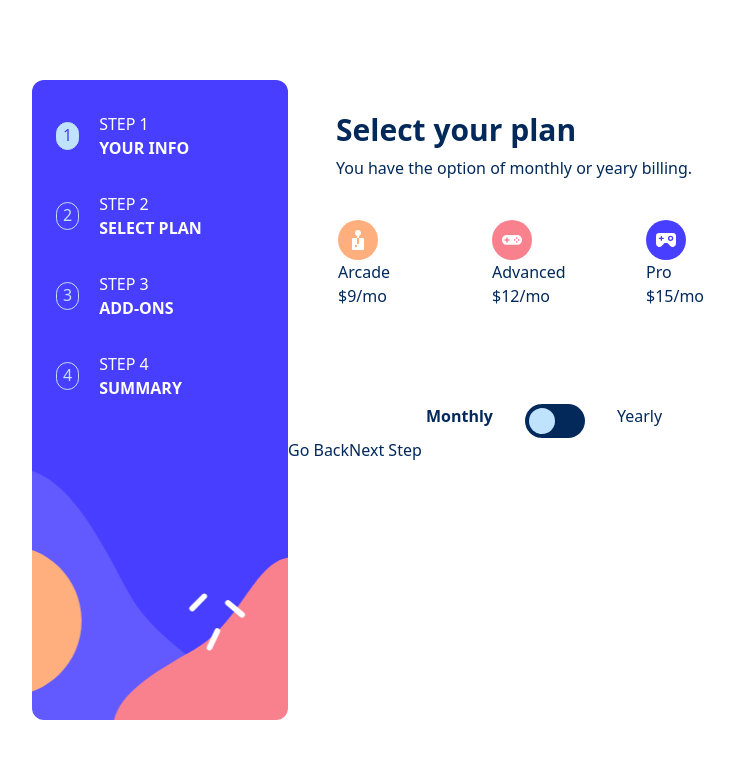
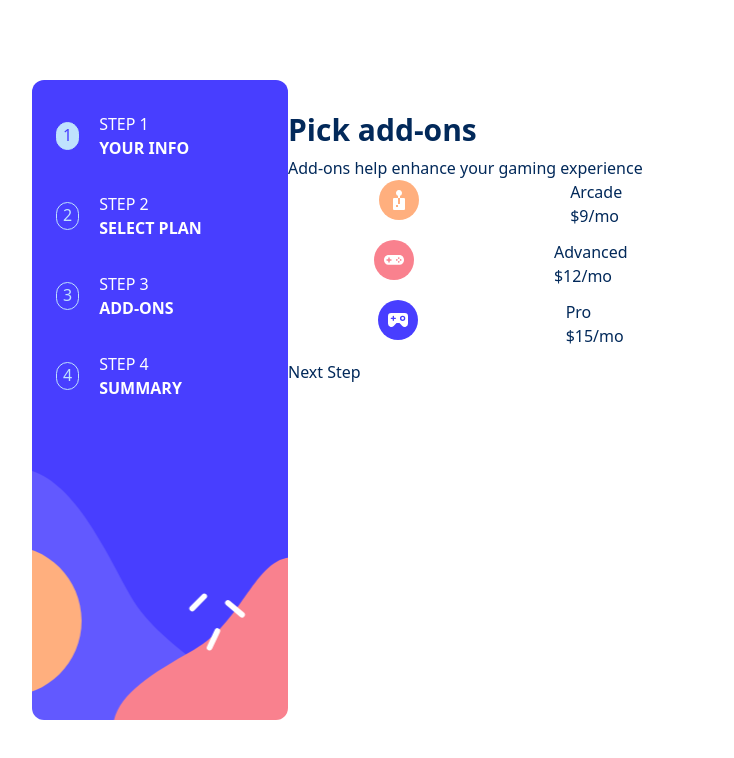
Before and after one commit to PrivDDOS/Angular-multiple-step-form, an Angular app: page / in a window 1280 px wide. Shown: the top 758 px of the page, without its empty margins (224-958 px from the left). Built offline with nearby package versions, Linux system fonts and the light colour scheme.

Commit message:
Finish step 2 monthly layout

```diff
--- a/src/app/components/home/home-component.html
+++ b/src/app/components/home/home-component.html
@@ -145,7 +145,7 @@ class="w-full h-screen flex justify-center items-center">
 
             <!-- Step 2 -->
 
-            <div *ngIf="formStep === 1" class="w-[100%]">
+            <div *ngIf="formStep === 3" class="w-[100%]">
 
                 <div class="pl-12">
                     <h1 class="font-semibold text-3xl pt-8">Select your plan</h1>
@@ -156,52 +156,58 @@ class="w-full h-screen flex justify-center items-center">
 
                     <div class="plan flex pl-[50px] pt-10 pb-6">
                         <div
-                        class="plan-box w-[140px] h-[160px]
+                        class="plan-box flex flex-col justify-around w-[140px] h-[160px]
                         rounded-xl cursor-pointer hover:border-1 hover:border-[var(--color-purple-600)]
-                        mr-4"
+                        mr-4 pl-4"
                         [ngClass]="{'border-1 border-[var(--color-purple-600)]': selectedPlan === 'arcade'}"
                         (click)="selectPlan('arcade')"
                         >
                             <div class="img">
                                 <img src="/assets/images/icon-arcade.svg" alt="arcade">
                             </div>
+                            <div>
                                 <h1>Arcade</h1>
                                 <h2>$9/mo</h2>
                             </div>
+                        </div>
 
                         <div
-                        class="plan-box w-[140px] h-[160px]
+                        class="plan-box flex flex-col justify-around w-[140px] h-[160px]
                         rounded-xl cursor-pointer hover:border-1 hover:border-[var(--color-purple-600)]
-                        mr-4"
+                        mr-4 pl-4"
                         [ngClass]="{'border-1 border-[var(--color-purple-600)]': selectedPlan === 'advanced'}"
                         (click)="selectPlan('advanced')"
                         >
                             <div class="img">
                                 <img src="/assets/images/icon-advanced.svg" alt="arcade">
                             </div>
+                            <div>
                                 <h1>Advanced</h1>
                                 <h2>$12/mo</h2>
                             </div>
+                        </div>
 
                         <div
-                        class="plan-box w-[140px] h-[160px]
+                        class="plan-box flex flex-col justify-around w-[140px] h-[160px]
                         rounded-xl cursor-pointer hover:border-1 hover:border-[var(--color-purple-600)]
-                        mr-4"
+                        mr-4 pl-4"
                         [ngClass]="{'border-1 border-[var(--color-purple-600)]': selectedPlan === 'pro'}"
                         (click)="selectPlan('pro')"
                         >
                             <div class="img">
                                 <img src="/assets/images/icon-pro.svg" alt="arcade">
                             </div>
+                            <div>
                                 <h1>Pro</h1>
                                 <h2>$15/mo</h2>
+                            </div>
                         </div>
 
                     </div>
 
                 </div>
 
-                <div class="plan-option flex justify-center align-center">
+                <div class="plan-option flex justify-center align-center w-[80%]">
                     <h2
                     class="pr-8"
                     [ngClass]="planOptionSelect ? 'font-thin' : 'font-semibold'"
@@ -235,15 +241,21 @@ class="w-full h-screen flex justify-center items-center">
                 </div>
 
 
-                <div class="btn">
+                <div class="btn w-[80%] flex justify-around pt-[120px]">
                     <button
                         type="button"
+                        class="cursor-pointer"
+                        (click)="lastStep(userForm)"
                         >
                         Go Back
                     </button>
 
                     <button
                         type="submit"
+                        class=
+                        "w-[100px] h-[40px] bg-(--color-blue-950)
+                        text-white rounded-xl
+                        cursor-pointer"
                         (click)="nextStep(userForm)"
                         >
                         Next Step
@@ -254,12 +266,67 @@ class="w-full h-screen flex justify-center items-center">
 
             <!-- Step 3 -->
 
-            <div *ngIf="formStep === 3">
+            <div *ngIf="formStep === 1" class="w-[100%]">
 
-                <h1>Add-Ons</h1>
-                <p>Please provide your name, email address and phone number.</p>
+                <div class="">
+                    <h1 class="font-semibold text-3xl pt-8">Pick add-ons</h1>
+                    <p class="font-thin pt-2">Add-ons help enhance your gaming experience</p>
+                </div>
 
+                <div class="plan-container w-[100%] flex align-center flex-col">
 
+                    <div class="plan flex flex-col">
+                        <div
+                        class="plan-box flex flex-row justify-around w-[80%] h-[60px]
+                        rounded-xl cursor-pointer hover:border-1 hover:border-[var(--color-purple-600)]
+                        mr-4 pl-4"
+                        [ngClass]="{'border-1 border-[var(--color-purple-600)]': selectedPlan === 'arcade'}"
+                        (click)="selectPlan('arcade')"
+                        >
+                            <div class="img">
+                                <img src="/assets/images/icon-arcade.svg" alt="arcade">
+                            </div>
+                            <div>
+                                <h1>Arcade</h1>
+                                <h2>$9/mo</h2>
+                            </div>
+                        </div>
+
+                        <div
+                        class="plan-box flex flex-row justify-around w-[80%] h-[60px]
+                        rounded-xl cursor-pointer hover:border-1 hover:border-[var(--color-purple-600)]
+                        mr-4 pl-4"
+                        [ngClass]="{'border-1 border-[var(--color-purple-600)]': selectedPlan === 'advanced'}"
+                        (click)="selectPlan('advanced')"
+                        >
+                            <div class="img">
+                                <img src="/assets/images/icon-advanced.svg" alt="arcade">
+                            </div>
+                            <div>
+                                <h1>Advanced</h1>
+                                <h2>$12/mo</h2>
+                            </div>
+                        </div>
+
+                        <div
+                        class="plan-box flex flex-row justify-around w-[80%] h-[60px]
+                        rounded-xl cursor-pointer hover:border-1 hover:border-[var(--color-purple-600)]
+                        mr-4 pl-4"
+                        [ngClass]="{'border-1 border-[var(--color-purple-600)]': selectedPlan === 'pro'}"
+                        (click)="selectPlan('pro')"
+                        >
+                            <div class="img">
+                                <img src="/assets/images/icon-pro.svg" alt="arcade">
+                            </div>
+                            <div>
+                                <h1>Pro</h1>
+                                <h2>$15/mo</h2>
+                            </div>
+                        </div>
+
+                    </div>
+
+                </div>
 
                 <div class="btn">
                     <button
--- a/src/app/components/home/home-component.ts
+++ b/src/app/components/home/home-component.ts
@@ -30,6 +30,10 @@ export class HomeComponent {
     }
   }
 
+  lastStep(form: NgForm) {
+    this.formStep--;
+  }
+
   selectPlan(plan: string) {
     if (this.selectedPlan === plan) {
       this.selectedPlan = '';
```
Lines whose indentation alone changed are shown as unchanged.
